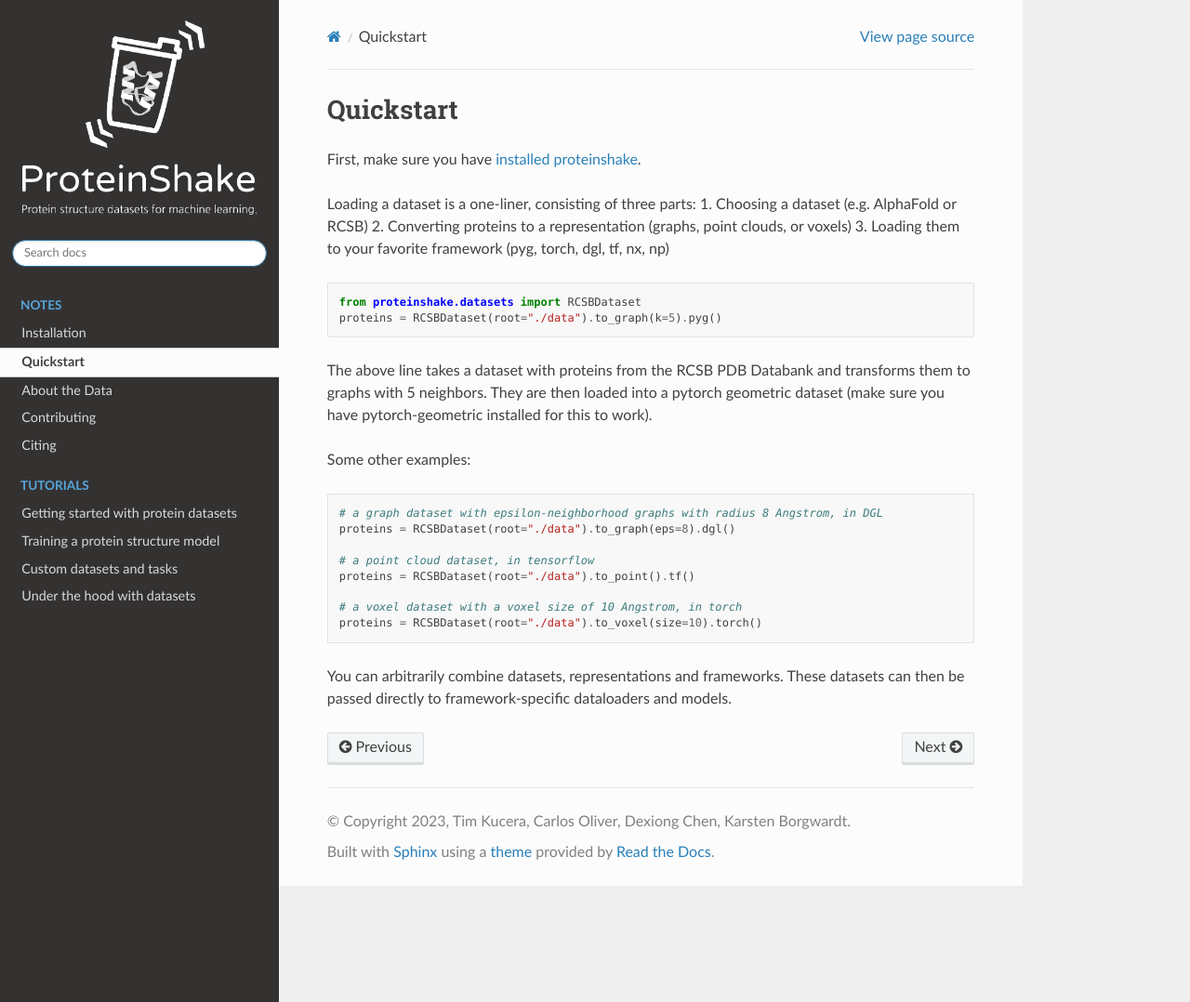
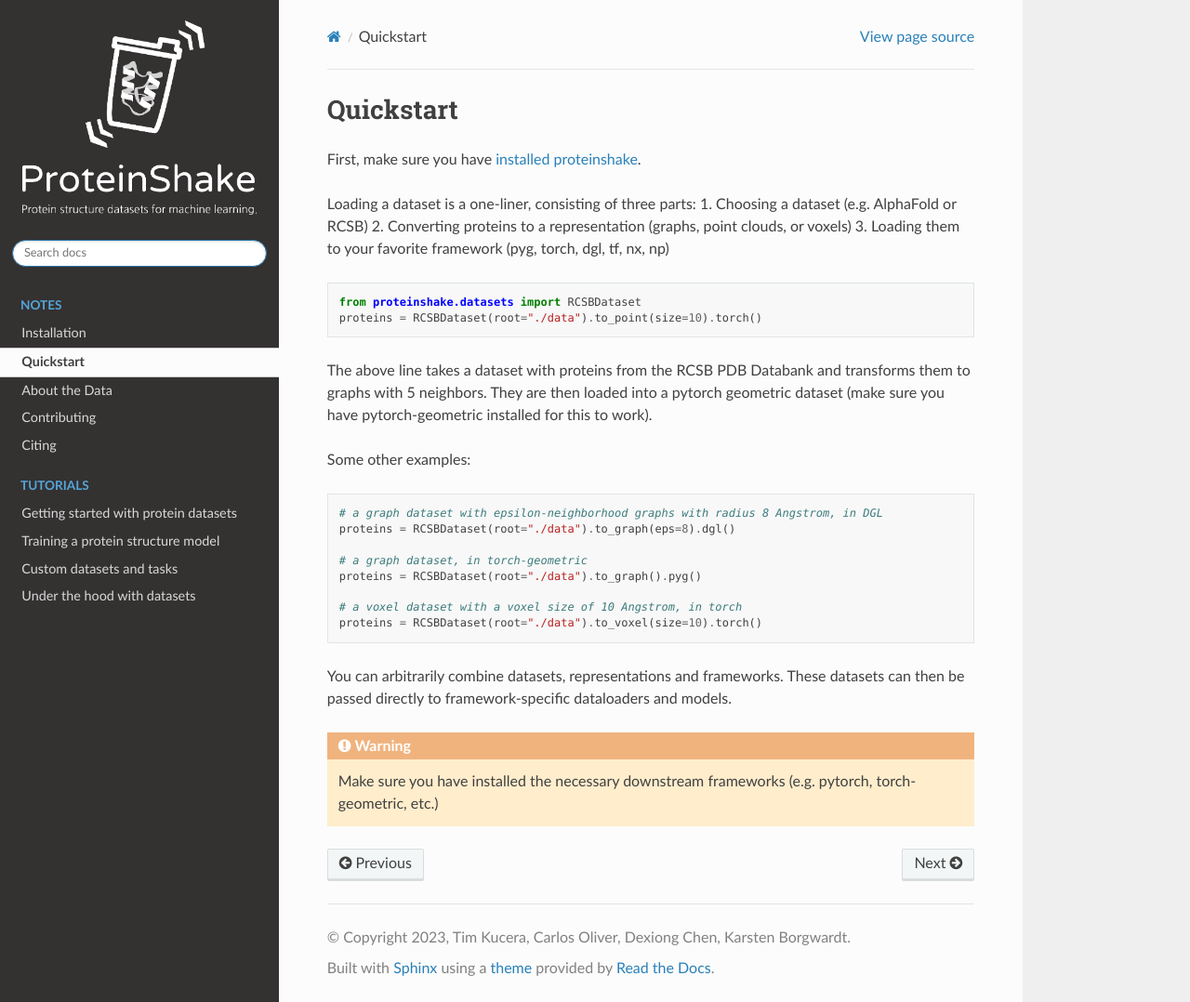
Before and after one commit to BorgwardtLab/proteinshake, a Sphinx documentation site: the page built from docs/readthedocs/source/notes/quickstart.rst, in a window 1280 px wide and 1078 px high. Shown: the whole window at 93% size. Built offline with Sphinx 7.4.7 and the Read the Docs theme 2.0.0, drawn with Linux system fonts in a browser that asks for light colours; pages that are not in the unit, such as notebooks, are missing from menus.

Commit message:
quickstart fix

```diff
--- a/docs/readthedocs/source/notes/quickstart.rst
+++ b/docs/readthedocs/source/notes/quickstart.rst
@@ -11,7 +11,8 @@ Loading a dataset is a one-liner, consisting of three parts:
 .. code-block:: python
 
   from proteinshake.datasets import RCSBDataset
-  proteins = RCSBDataset(root="./data").to_graph(k=5).pyg()
+  proteins = RCSBDataset(root="./data").to_point(size=10).torch()
+
 
 The above line takes a dataset with proteins from the RCSB PDB Databank and transforms them to graphs with 5 neighbors. They are then loaded into a pytorch geometric dataset (make sure you have pytorch-geometric installed for this to work).
 
@@ -22,11 +23,16 @@ Some other examples:
   # a graph dataset with epsilon-neighborhood graphs with radius 8 Angstrom, in DGL
   proteins = RCSBDataset(root="./data").to_graph(eps=8).dgl()
 
-  # a point cloud dataset, in tensorflow
-  proteins = RCSBDataset(root="./data").to_point().tf()
+  # a graph dataset, in torch-geometric
+  proteins = RCSBDataset(root="./data").to_graph().pyg()
 
   # a voxel dataset with a voxel size of 10 Angstrom, in torch
   proteins = RCSBDataset(root="./data").to_voxel(size=10).torch()
 
 You can arbitrarily combine datasets, representations and frameworks.
 These datasets can then be passed directly to framework-specific dataloaders and models.
+
+
+.. warning::
+
+        Make sure you have installed the necessary downstream frameworks (e.g. pytorch, torch-geometric, etc.)
--- a/docs/readthedocs/source/notes/tutorial_data.rst
+++ b/docs/readthedocs/source/notes/tutorial_data.rst
@@ -59,7 +59,7 @@ We currently support graphs, point clouds, and voxels.
 
 .. code-block:: python
 
-        >>> cloud_dataset = dataset.to_cloud()
+        >>> point_dataset = dataset.to_point()
         >>> graph_dataset = dataset.to_graph(eps=9)
         >>> voxel_dataset = dataset.to_voxel()
 
```
